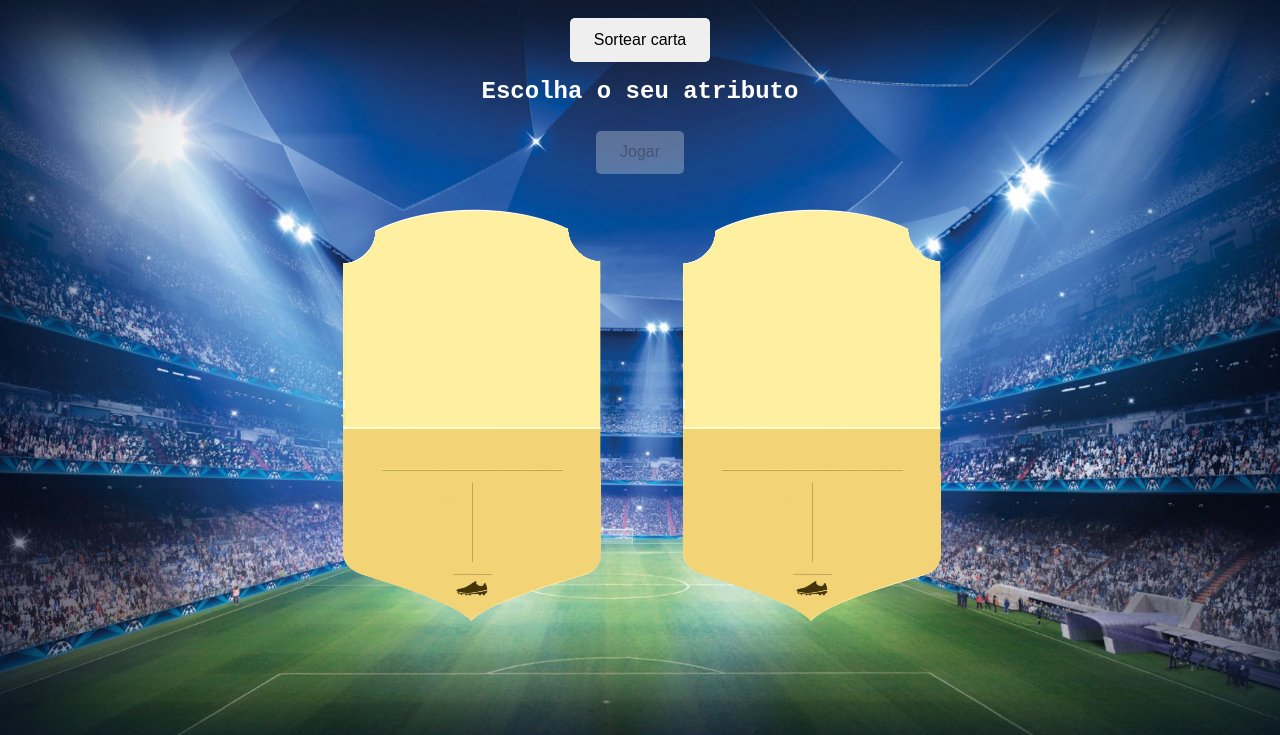
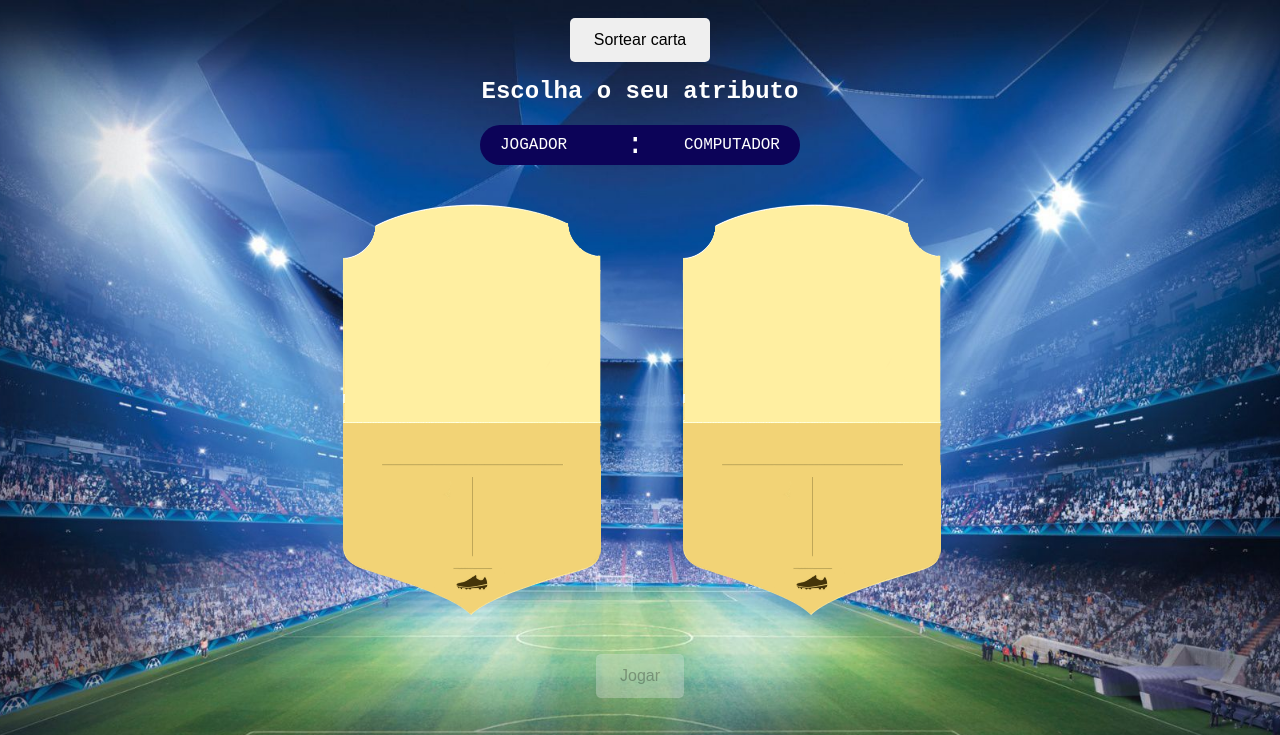
Before and after one commit to joaomatozinhos/super-trunfo, a plain HTML site: page index.html in a window 1280 px wide. Shown: the part 65-800 px from the top of the page. Drawn offline with Linux system fonts and the light colour scheme.

Commit message:
add scoreboard

```diff
--- a/index.html
+++ b/index.html
@@ -14,13 +14,18 @@
 
       <button onclick="sortearCarta()" id="btnSortear">Sortear carta</button>
 
-      <form id="form">
       <h2>Escolha o seu atributo</h2>
       <div class="opcoes" id="opcoes"></div>
       <div id="nada-selecionado"></div>
-        <button type="button" id="btnJogar" onclick="jogar()" disabled="true">
-          Jogar
-        </button>
+
+      <div id="resultado">
+        <div id="pontosJogador">JOGADOR&nbsp;&nbsp;</div>
+        <div id="pJogador"></div>
+        <div id="divisor">:</div>
+        <div id="pMaquina"></div>
+        <div id="pontosMaquina">COMPUTADOR</div>
+      </div>
+
       <div class="imagens">
         <div id="imagem-carta-jogador">
           <img src="/media/players-image/example.png" alt="" />
@@ -29,8 +34,10 @@
           <img src="/media/players-image/example.png" alt="" />
         </div>
       </div>
-        <div id="resultado"></div>
-      </form>
+
+      <button type="button" id="btnJogar" onclick="jogar()" disabled="true">
+        Jogar
+      </button>
     </div>
 
     <script src="script.js"></script>
--- a/script.js
+++ b/script.js
@@ -192,6 +192,10 @@ function obtemAtributoSelecionado() {
 
 function jogar() {
   var atributoSelecionado = obtemAtributoSelecionado()
+
+  var divPontosJogador = document.getElementById('pJogador')
+  var divPontosMaquina = document.getElementById('pMaquina')
+
   if (atributoSelecionado == undefined) {
     document.getElementById('nada-selecionado').innerHTML =
       'Selecione um atributo para jogar'
@@ -203,12 +207,20 @@ function jogar() {
     exibirCartaMaquina()
     document.getElementById('btnJogar').disabled = 'true'
 
+    var pontosJogador = 0
+    var pontosMaquina = 0
+
     if (valorCartaJogador > valorCartaMaquina) {
-      elementoResultado.innerHTML = 'Parabéns! Você venceu!'
+      pontosJogador++
+      divPontosJogador.innerHTML = pontosJogador
     } else if (valorCartaMaquina > valorCartaJogador) {
-      elementoResultado.innerHTML = 'Você foi derrotado'
+      pontosMaquina++
+      divPontosMaquina.innerHTML = pontosMaquina
     } else {
-      elementoResultado.innerHTML = 'Empatou'
+      pontosJogador++
+      pontosMaquina++
+      divPontosJogador.innerHTML = pontosJogador
+      divPontosMaquina.innerHTML = pontosMaquina
     }
   }
 }
--- a/style.css
+++ b/style.css
@@ -55,6 +55,34 @@ h2 {
   margin-top: 10px;
 }
 
+#resultado {
+  display: flex;
+  background: #0c0358;
+  width: 320px;
+  align-items: center;
+  justify-content: space-between;
+  height: 40px;
+  border-radius: 20px;
+  padding: 0px;
+  margin-bottom: 20px;
+}
+
+#pontosJogador {
+  margin-left: 20px;
+  color: #ffffff;
+}
+#pontosMaquina {
+  margin-right: 20px;
+  color: #ffffff;
+}
+
+#pMaquina,
+#pJogador,
+#divisor {
+  color: #ffffff;
+  font-size: 30px;
+}
+
 .imagens {
   display: flex;
   justify-content: space-around;
@@ -64,10 +92,10 @@ img {
   width: 340px;
 }
 
-#resultado {
+/* #resultado {
   margin: 0 auto;
   color: white;
   font-size: 30px;
-  /* background-color: #0c0358;
-  padding: 5px 10px; */
-}
+  background-color: #0c0358;
+  padding: 5px 10px;
+} */
```
Lines whose indentation alone changed are shown as unchanged.
